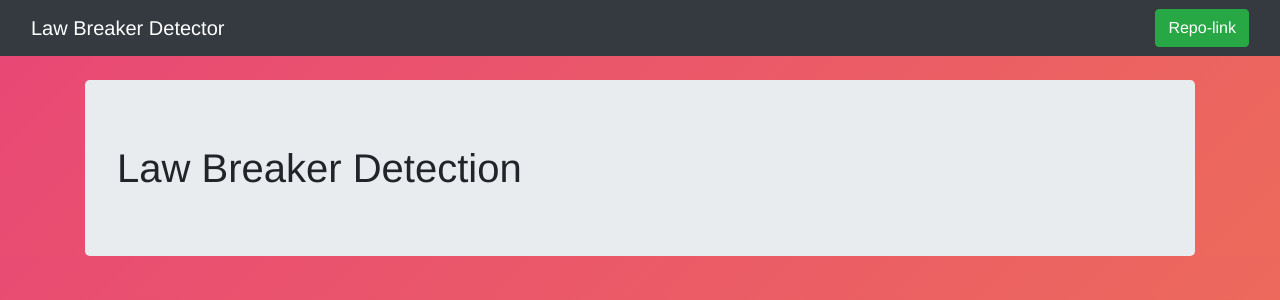
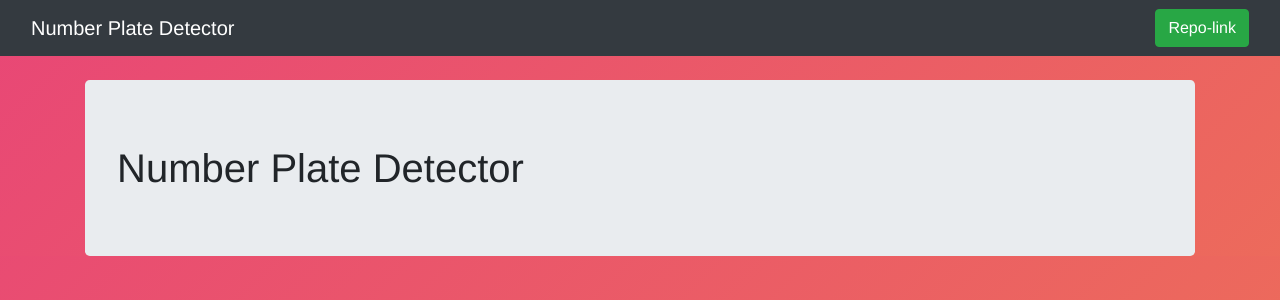
Before and after one commit to DevChoganwala/DevFest-2.0, a Flask app: page / in a window 1280 px wide. Shown: the top 300 px of the page. Run offline with Flask 2, Linux system fonts and the light colour scheme; some libraries are stand-ins or nearby versions.

Commit message:
Update index.html

```diff
--- a/templates/index.html
+++ b/templates/index.html
@@ -2,7 +2,7 @@
 <html lang="en">
 
 <head>
-    <title>Law Breaker Detection</title>
+    <title>Number Plate Detector</title>
 
     <link rel="icon" href="https://www.directhomesecurity.com/wp-content/uploads/2017/09/favicon.png"
         type="image/x-icon">
@@ -118,10 +118,10 @@
     <nav class="navbar navbar-expand-lg navbar-dark bg-dark">
         <div class="container-fluid">
             <div class="navbar-header">
-                <a class="navbar-brand" href="/">Law Breaker Detector</a>
+                <a class="navbar-brand" href="/">Number Plate Detector</a>
             </div>
             <ul class="nav navbar-nav navbar-right">
-                <a class="btn btn-success subbut" href="https://github.com/YashTrivedi21/DevFest-2.0/tree/master"
+                <a class="btn btn-success subbut" href="https://github.com/DevChoganwala/DevFest-2.0"
                     role="button">Repo-link</a>
             </ul>
         </div>
@@ -129,7 +129,7 @@
     <br>
     <div class="container">
 
-        <h1 class="jumbotron">Law Breaker Detection</h1>
+        <h1 class="jumbotron">Number Plate Detector</h1>
 
         <form method="POST" action="" enctype="multipart/form-data">
             <p id="preview">Preview</p>
```
